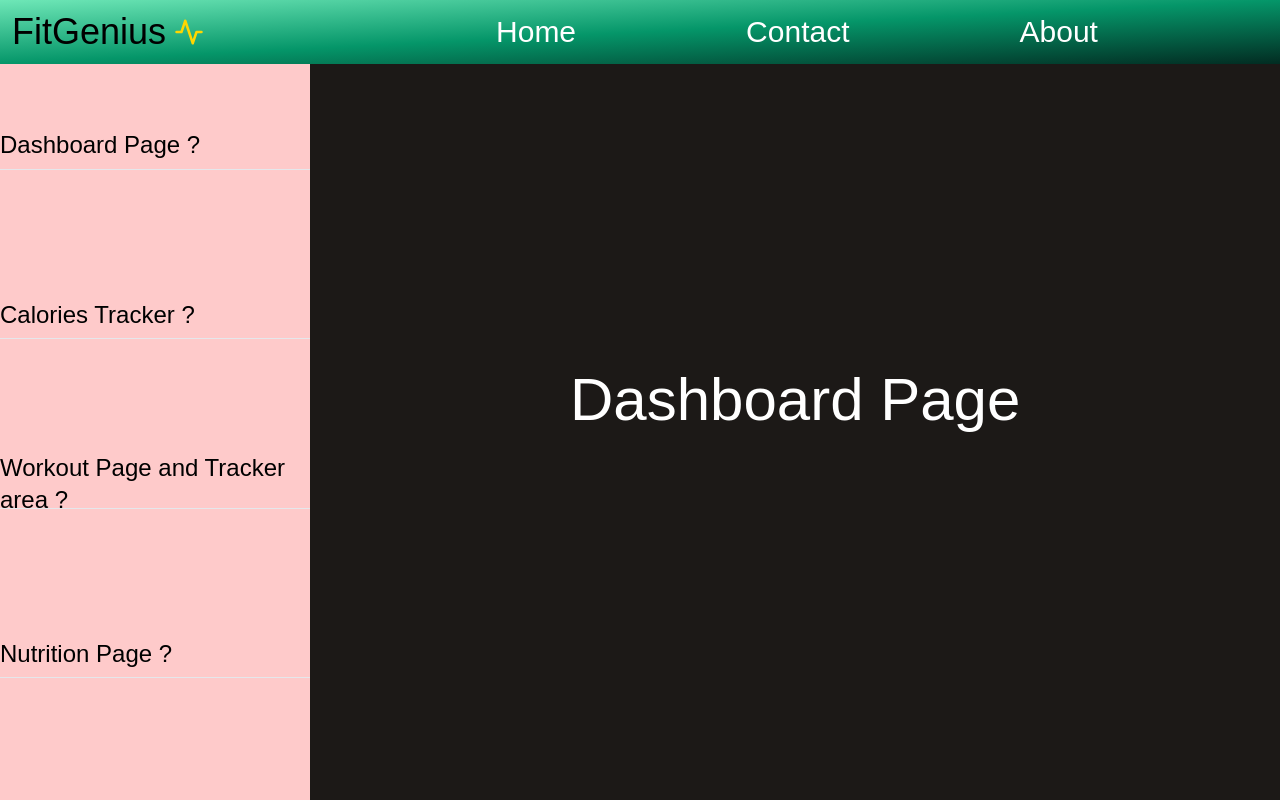
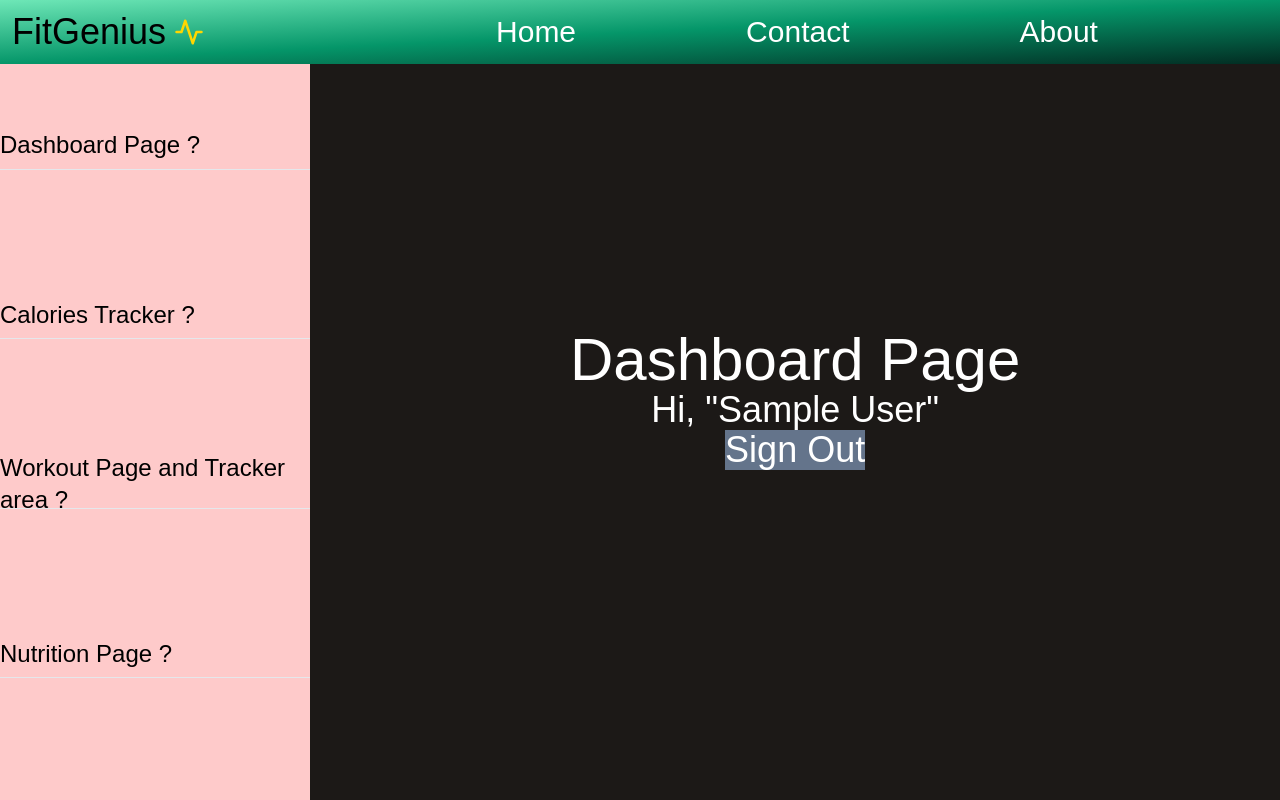
Before and after one commit to ajv55/health, a Next.js app: page /dashboard in a window 1280 px wide. Built offline with nearby package versions, Linux system fonts and the light colour scheme; no server answers; sample sign-in values are in the browser's storage; a web font is replaced by a local one.

Commit message:
using next-auth middleware, i was able to protect my dashboard

```diff
--- a/app/(site)/login/page.tsx
+++ b/app/(site)/login/page.tsx
@@ -1,9 +1,13 @@
 'use client'
-import { useState, useRef } from "react";
-import {signIn} from 'next-auth/react'
+import { useState, useRef, useEffect } from "react";
+import {signIn, useSession} from 'next-auth/react'
 import {toast} from "react-hot-toast";
+import Link from "next/link";
+import { useRouter } from "next/navigation";
 
 export default function Page() {
+    const session = useSession();
+    const router = useRouter();
 
     const ref = useRef<HTMLFormElement>(null);
 
@@ -11,6 +15,12 @@ export default function Page() {
         email: '',
         password: ''
 })
+
+   useEffect(() => {
+    if(session?.status === 'authenticated') {
+        router.push('/dashboard')
+    }
+   })
 
     const handleSubmit = async (e: any) => {
         e.preventDefault();
@@ -34,6 +44,13 @@ export default function Page() {
             <input placeholder="example@mail.com"  type="email" value={data.email} onChange={(e) => setData({...data, email: e.target.value}) } name="" id="email" />
             <input placeholder="Enter password" type="password" value={data.password} onChange={(e) => setData({...data, password: e.target.value}) } name="" id="password" />
             <button type="submit" className="text-3xl px-2.5 py-2 bg-slate-700 text-white">Resigter!</button>
+            <div>
+                <Link className="underline underline-offset-4 text-blue-500" href={'/reg'}>Sign Up</Link>
+            </div>
+            <div>
+                <button onClick={() => signIn('github')} className="text-3xl px-2.5 py-3 ">Sign in with Github</button>
+                <button onClick={() => signIn('google')} className="text-3xl px-2.5 py-3 ">Sign in with Google</button>
+            </div>
         </form>
 
     </div>
--- a/app/api/auth/[...nextauth]/route.ts
+++ b/app/api/auth/[...nextauth]/route.ts
@@ -23,7 +23,6 @@ export const options: NextAuthOptions = {
             credentials: {
                 email: {label: 'Email', type: 'email', placeholder: 'example@mail.com'},
                 password: {label: 'Password', type: 'password', placeholder: 'Enter Password' },
-                username: {label: 'Username', type: 'text', placeholder: 'Username'}
             },
             async authorize(credentials) {
 
@@ -62,6 +61,10 @@ export const options: NextAuthOptions = {
     session: {
         strategy: 'jwt'
     },
+    pages:{
+        error: '/',
+        signOut: '/'
+    },
     debug: process.env.NODE_ENV === 'development',
 }
 
--- a/app/dashboard/page.tsx
+++ b/app/dashboard/page.tsx
@@ -1,10 +1,29 @@
+'use client';
 import Link from 'next/link'
-import React from 'react'
+import { useEffect } from 'react';
+import {useSession} from 'next-auth/react'
+import { options } from '../api/auth/[...nextauth]/route'
+import { signOut } from 'next-auth/react';
+import { useRouter } from 'next/navigation';
 
-export default function Page() {
+export default  function Page() {
+  const {data: session, status} = useSession();
+  const router = useRouter();
+
+  if(status === 'unauthenticated') {
+
+    router.push('/')
+  }
+
+
+
   return (
-    <div className='bg-stone-900 w-full h-screen flex justify-center items-center'>
+    <div className='bg-stone-900 w-full h-screen flex flex-col justify-center items-center'>
         <h1 className='text-6xl text-white'>Dashboard Page</h1>
+        <h3 className='text-4xl text-white'>Hi, {JSON.stringify(session?.user?.name)}</h3>
+        <button onClick={() => {
+          signOut()
+        }} className='text-4xl text-white bg-slate-500'>Sign Out</button>
     </div>
   )
 }
--- /dev/null
+++ b/middleware.ts
@@ -0,0 +1,5 @@
+export {default} from 'next-auth/middleware';
+import { pages } from 'next/dist/build/templates/app-page';
+
+
+export const config = {matcher: ['/dashboard']}
```
